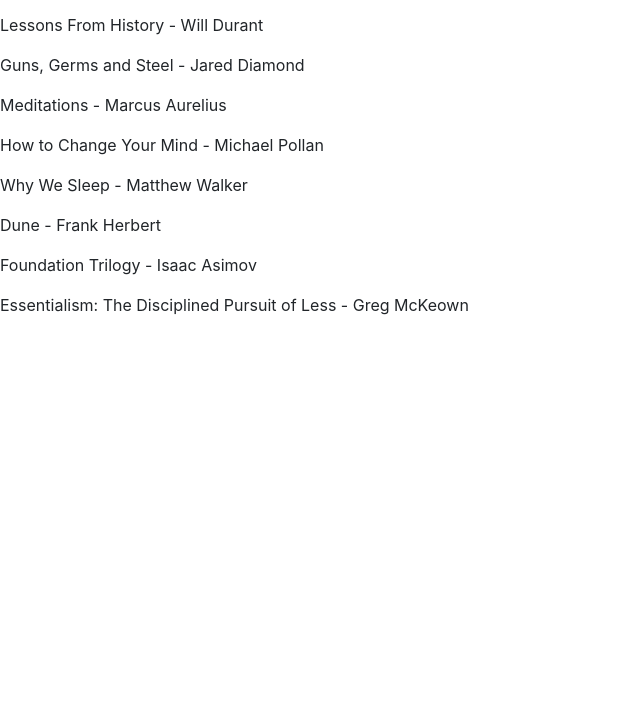
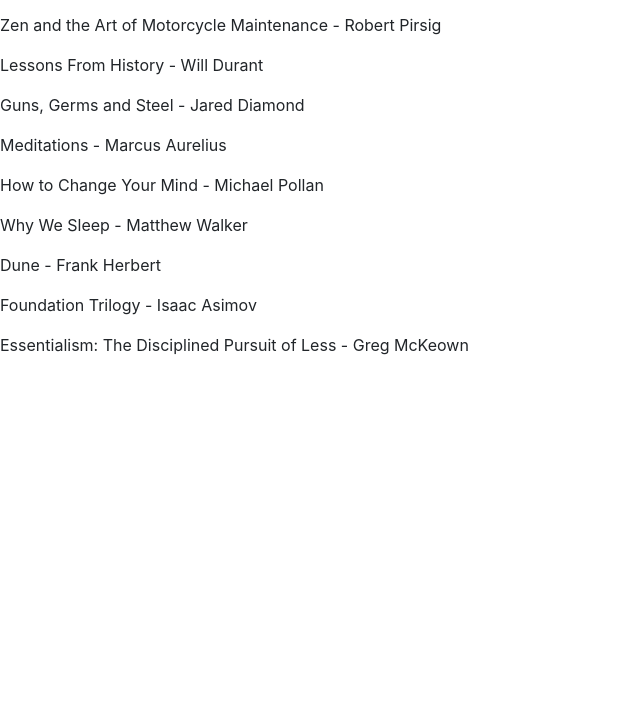
Before and after one commit to diogo-aos/LinkCity, a plain HTML site: page books.html in a window 1280 px wide. Shown: the part 83-800 px from the top of the page, without its empty margins (0-640 px from the left). Drawn offline with nearby package versions, Linux system fonts and the light colour scheme.

Commit message:
Update books.html

```diff
--- a/books.html
+++ b/books.html
@@ -19,7 +19,8 @@
     <h1>Recommended List</h1>
 
     <p>Gödel, Escher, Bach: an Eternal Golden Braid - Douglas Hofstadter</p>
-		<p>Lessons From History - Will Durant</p>
+    <p>Zen and the Art of Motorcycle Maintenance - Robert Pirsig</p>
+    <p>Lessons From History - Will Durant</p>
     <p>Guns, Germs and Steel - Jared Diamond</p>
     <p>Meditations - Marcus Aurelius</p>
     <p>How to Change Your Mind - Michael Pollan</p>
```
